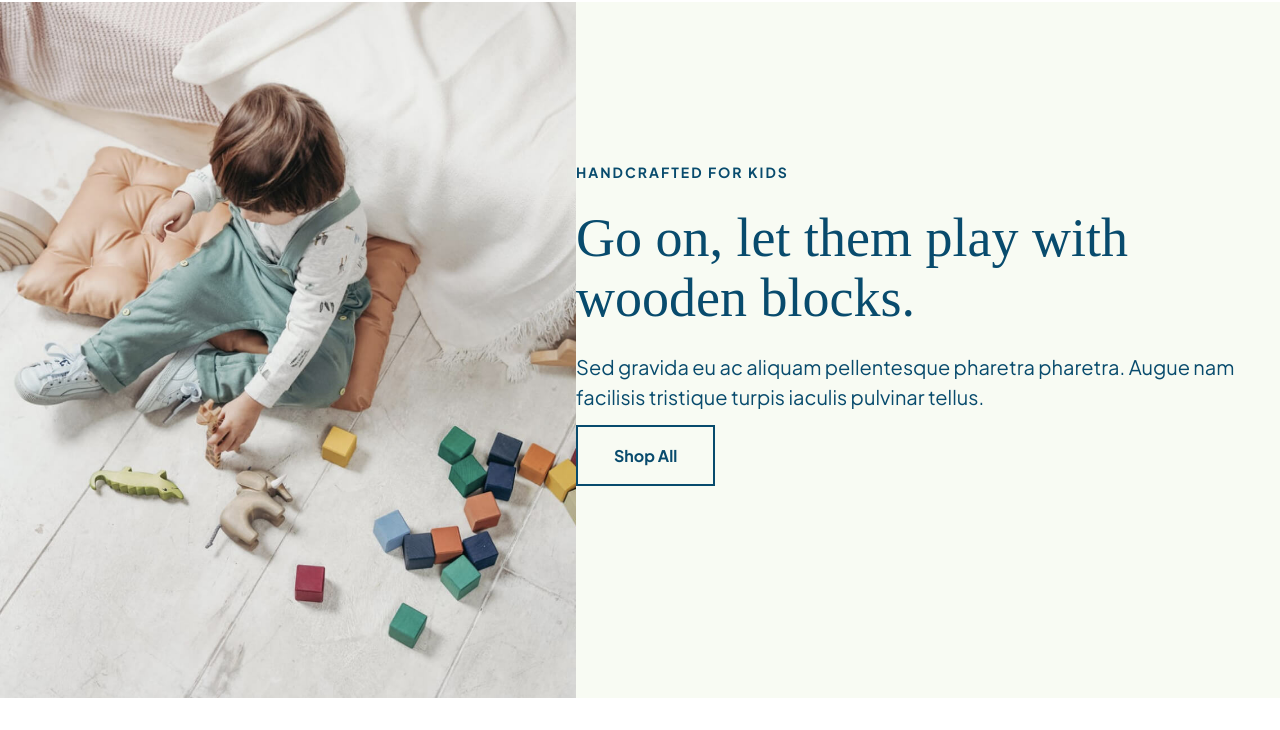
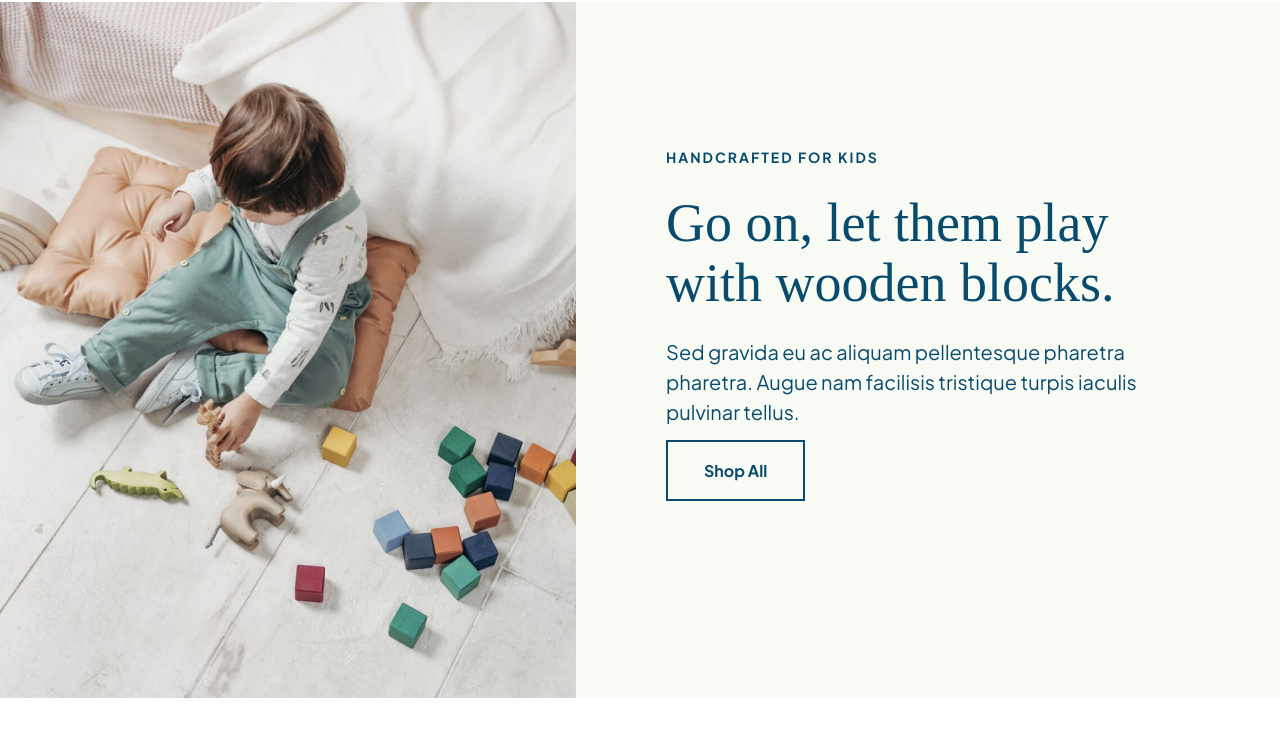
Before and after one commit to rebecca-romeo/ecommerce-site, a plain HTML site: page index.html in a window 1280 px wide. Shown: the part 70-800 px from the top of the page. Drawn offline with Linux system fonts and the light colour scheme; files whose address does not match are found by name; a web font is replaced by a local one.

Commit message:
added header styles

```diff
--- a/styles/sass/partials/_header.scss
+++ b/styles/sass/partials/_header.scss
@@ -11,7 +11,9 @@ header {
   }
   .headerTextContainer {
     width: 55%;
-
-
+    padding: 0 90px;
+    // ^ or to achieve the same
+    // margin: 0 auto;
+    // max-width: 600px;
   }
 }
```
Also changed, not shown: styles/styles.css.
